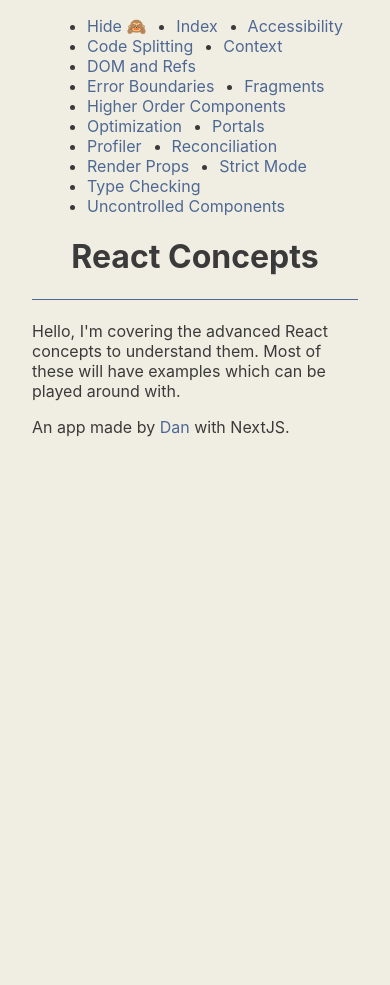
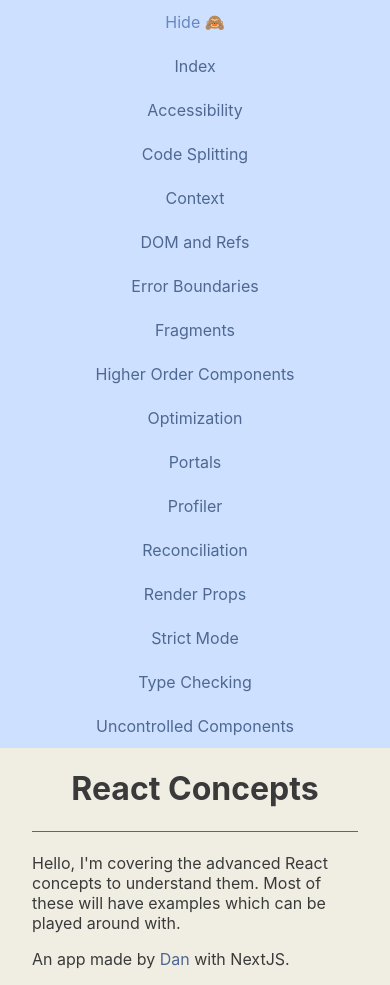
Before and after one commit to danbfield/react-concepts, a Next.js app in the folder app/: page / in a window 390 px wide. Before the commit the page ends 844 px from the top, so only its background shows below. Built offline with nearby package versions, Linux system fonts and the light colour scheme.

Commit message:
Update CSS for navigation menu

```diff
--- a/app/styles/globals.css
+++ b/app/styles/globals.css
@@ -10,14 +10,23 @@
   color: rgb(58, 58, 58);
 }
 
+.mobile__hide-menu {
+  display: none;
+}
+
 ul {
   display: flex;
   flex-wrap: wrap;
   -webkit-flex-wrap: wrap;
+  list-style-type: none;
+  margin: 0;
+  padding: 0;
+  background-color: rgb(205, 224, 255);
 }
 
-li {
-  margin: 0 15px;
+li a {
+  display: inline-block;
+  padding: 12px;
 }
 
 a {
@@ -33,8 +42,7 @@
   box-sizing: border-box;
 }
 
-main,
-nav {
+main {
   margin: 1rem auto;
   max-width: 720px;
   padding: 0 2rem;
@@ -57,6 +65,14 @@
   h1 {
     text-align: center;
   }
+  nav ul li {
+    width: 100%;
+    text-align: center;
+  }
+
+  .mobile__hide-menu {
+    display: block;
+  }
 }
 
 label,
```
